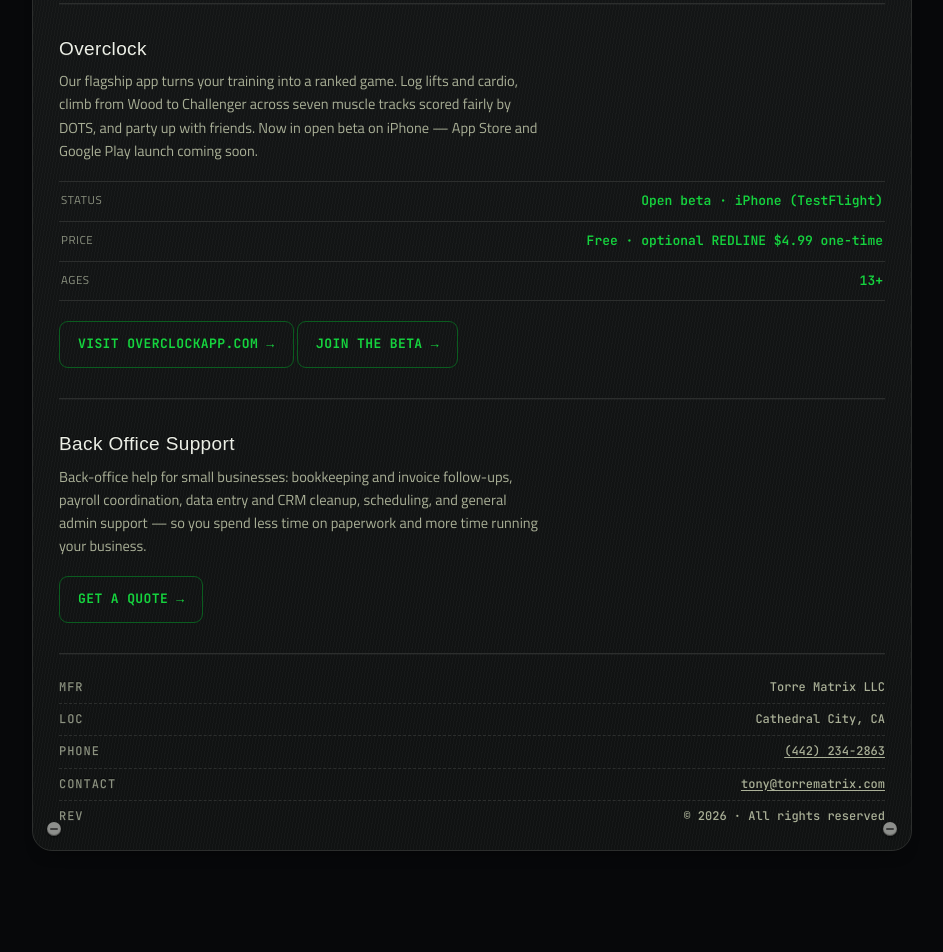
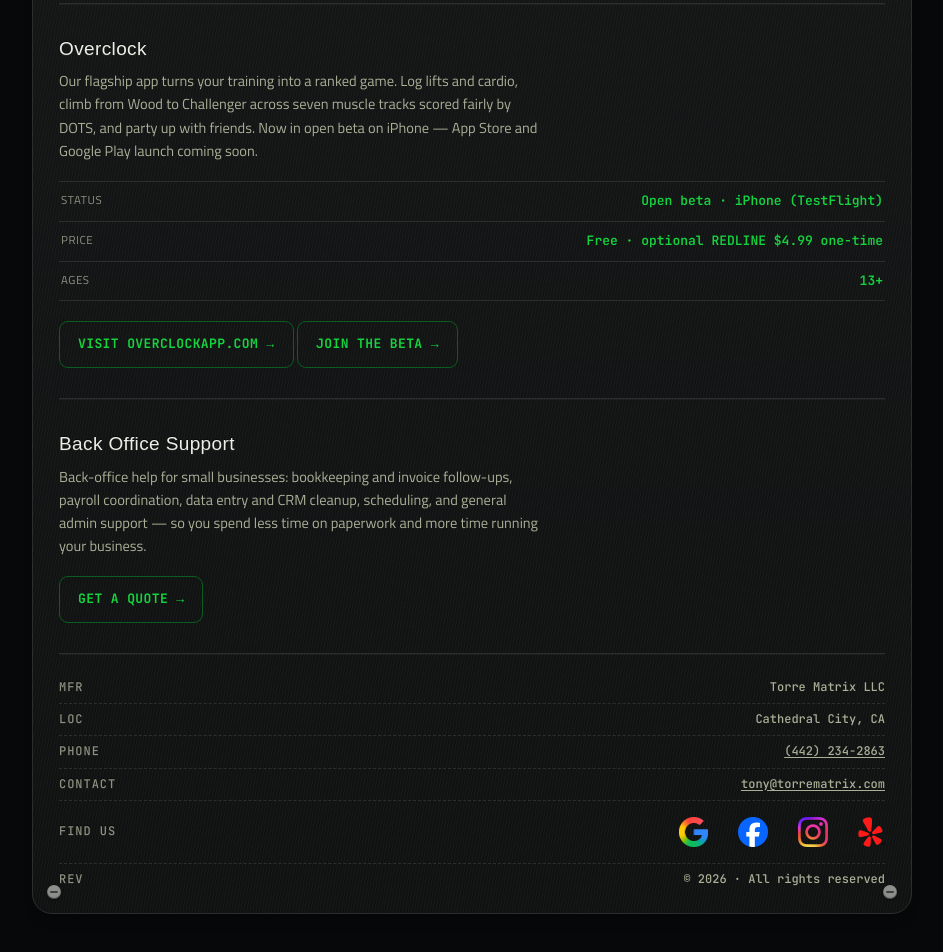
Before and after one commit to d4nk/torrematrix, a plain HTML site: page index.html in a window 1280 px wide. Shown: the part 2268-3220 px from the top of the page, without its empty margins (168-1111 px from the left). Before the commit the page ends 3159 px from the top, so only its background shows below. Drawn offline with Linux system fonts and the light colour scheme; a web font is replaced by a local one.

Commit message:
Add Find us icons to footer

```diff
--- a/index.html
+++ b/index.html
@@ -251,6 +251,11 @@
   .rating-row span:first-child{ color:var(--mut); letter-spacing:.08em; }
   .rating-row a{ color:var(--sub); text-decoration:underline; text-underline-offset:2px; }
   .rating-row a:hover{ color:var(--green); }
+  .rating-row span:first-child{ white-space:nowrap; }
+  .rating-row:has(.rating-links){ align-items:center; padding:16px 0; }
+  .rating-links{ display:flex; flex-wrap:wrap; justify-content:flex-end; align-items:center; gap:16px 30px; }
+  .rating-links a{ white-space:nowrap; }
+  .rating-links img{ display:block; height:30px; width:auto; }
 
   /* power-on moment: readout and LEDs flicker up from a dim-but-visible
      state, never from invisible — the switches themselves (the primary
@@ -399,6 +404,7 @@
     <div class="rating-row"><span>LOC</span><span>Cathedral City, CA</span></div>
     <div class="rating-row"><span>PHONE</span><a href="tel:+14422342863">(442) 234-2863</a></div>
     <div class="rating-row"><span>CONTACT</span><a href="mailto:tony@torrematrix.com">tony@torrematrix.com</a></div>
+    <div class="rating-row"><span>FIND US</span><span class="rating-links"><a href="https://share.google/0zjesKHzEbW092nXA" target="_blank" rel="noopener" aria-label="Torre Matrix LLC on Google"><img src="icons/google.png" alt="Google" width="29" height="30"></a><a href="https://www.facebook.com/profile.php?id=61596135367528" target="_blank" rel="noopener" aria-label="Torre Matrix on Facebook"><img src="icons/facebook.png" alt="Facebook" width="30" height="30"></a><a href="https://www.instagram.com/torrematrix/" target="_blank" rel="noopener" aria-label="Torre Matrix on Instagram"><img src="icons/instagram.png" alt="Instagram" width="30" height="30"></a><a href="https://www.yelp.com/biz/torre-matrix-cathedral-city" target="_blank" rel="noopener" aria-label="Torre Matrix on Yelp"><img src="icons/yelp.png" alt="Yelp" width="27" height="30"></a></span></div>
     <div class="rating-row"><span>REV</span><span>© 2026 · All rights reserved</span></div>
   </footer>
 
```
Also changed, not shown: icons/facebook.png (added), icons/google.png (added), icons/instagram.png (added), icons/yelp.png (added).
